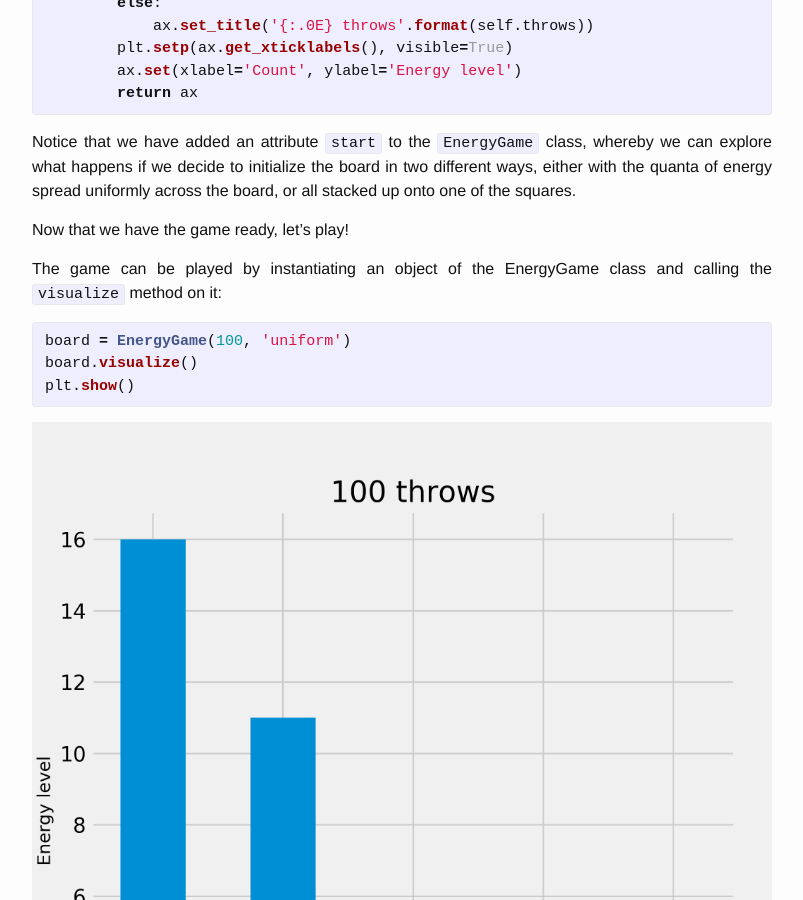
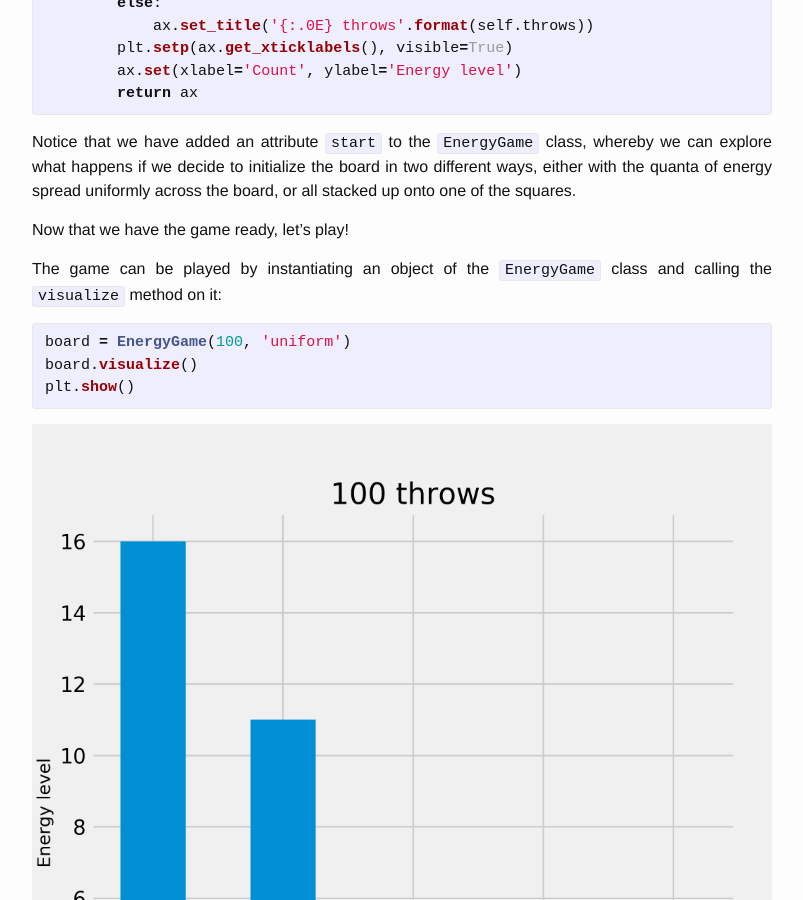
Before and after one commit to jeiros/jeiros.github.io, a Jekyll site: the page built from _posts/2017-06-30-energy-game.markdown, in a window 1280 px wide and 900 px high, scrolled down 2856 px. Shown: the whole window, without its empty margins (238-1041 px from the left). Built offline with Jekyll 4.4.1, drawn with Linux system fonts in a browser that asks for light colours; formulas are drawn with MathJax 3.

Commit message:
small typo

```diff
--- a/_posts/2017-06-30-energy-game.markdown
+++ b/_posts/2017-06-30-energy-game.markdown
@@ -129,7 +129,7 @@ board in two different ways, either with the quanta of energy spread uniformly a
 
 Now that we have the game ready, let's play!
 
-The game can be played by instantiating an object of the EnergyGame class and calling the `visualize`
+The game can be played by instantiating an object of the `EnergyGame` class and calling the `visualize`
 method on it:
 
 {% highlight python %}
```
